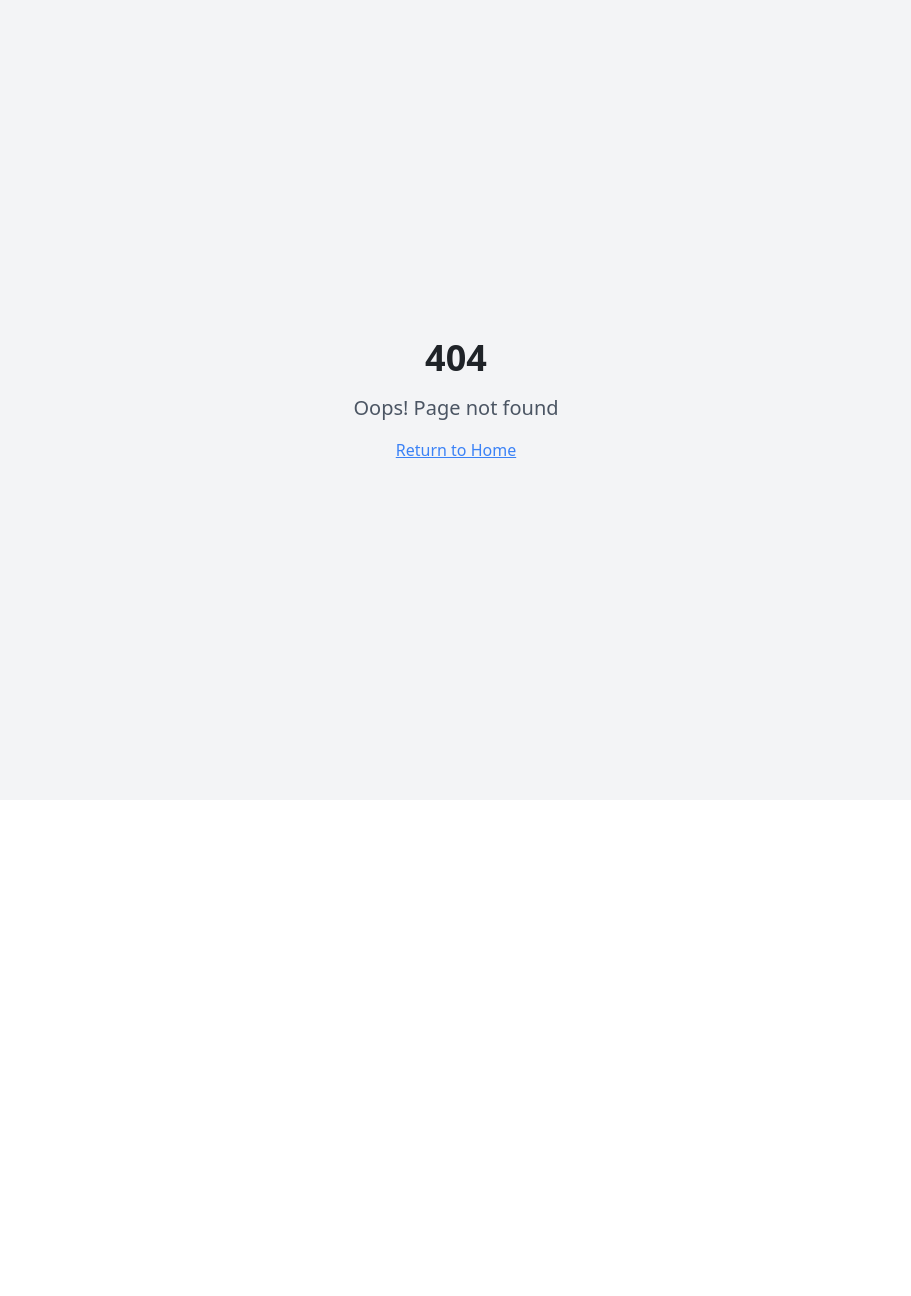
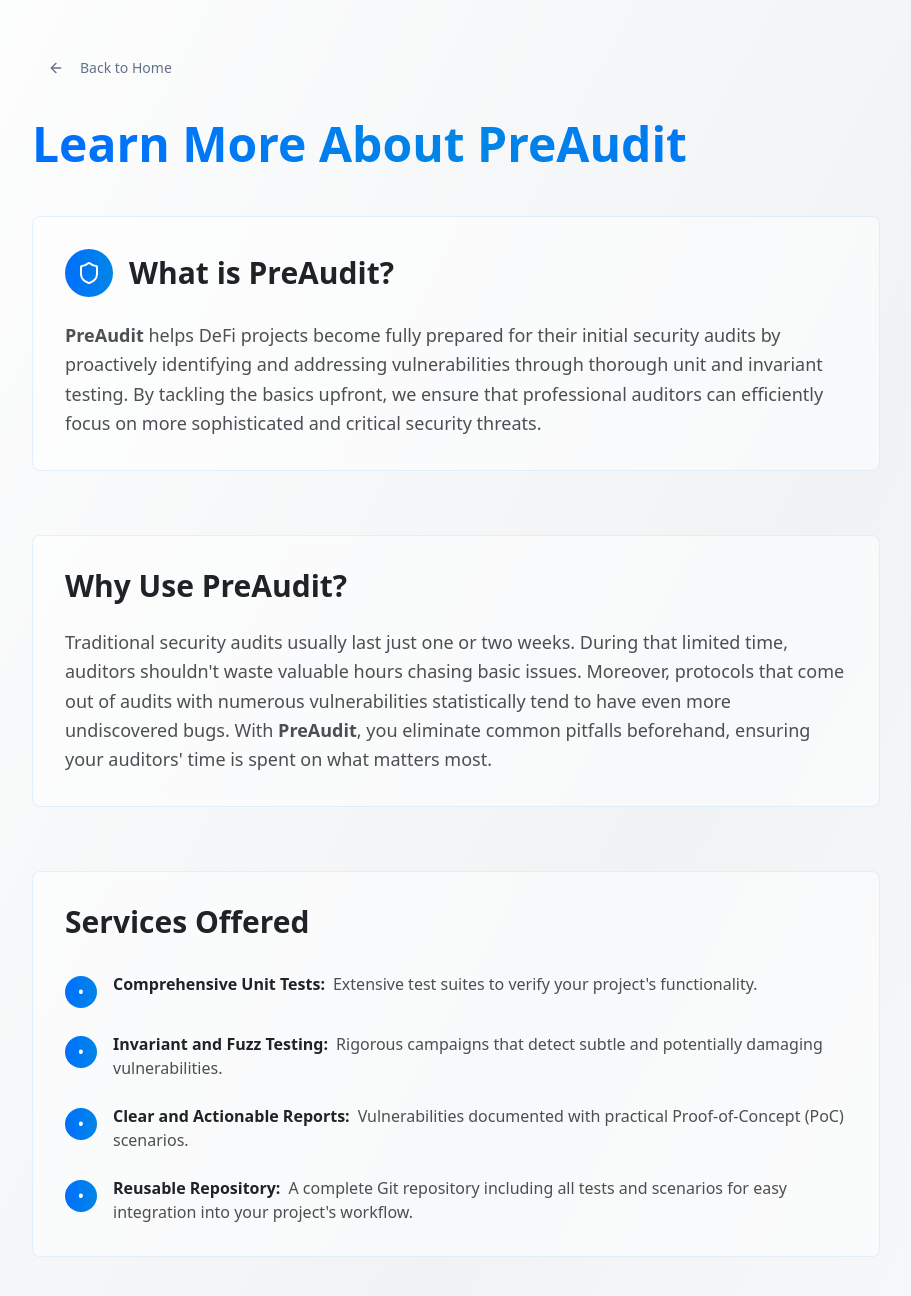
Before and after one commit to PreAudit/audit-ready-prep, a React (Vite) app: page /learn-more in a window 1280 px wide. Before the commit this address had no page. Shown: the top 1296 px of the page, without its empty margins (184-1095 px from the left). Before the commit the page ends 800 px from the top, so only its background shows below. Built offline with nearby package versions, Linux system fonts and the light colour scheme.

Commit message:
Add "Learn More" page
Create a new page for the "Learn More" link, populating it with detailed information about PreAudit, its services, benefits, and target audience.

```diff
--- a/src/App.tsx
+++ b/src/App.tsx
@@ -4,6 +4,7 @@ import { TooltipProvider } from "@/components/ui/tooltip";
 import { QueryClient, QueryClientProvider } from "@tanstack/react-query";
 import { BrowserRouter, Routes, Route } from "react-router-dom";
 import Index from "./pages/Index";
+import LearnMore from "./pages/LearnMore";
 import NotFound from "./pages/NotFound";
 
 const queryClient = new QueryClient();
@@ -16,6 +17,7 @@ const App = () => (
       <BrowserRouter>
         <Routes>
           <Route path="/" element={<Index />} />
+          <Route path="/learn-more" element={<LearnMore />} />
           {/* ADD ALL CUSTOM ROUTES ABOVE THE CATCH-ALL "*" ROUTE */}
           <Route path="*" element={<NotFound />} />
         </Routes>
--- a/src/pages/Index.tsx
+++ b/src/pages/Index.tsx
@@ -1,7 +1,10 @@
 import { Button } from "@/components/ui/button";
 import { ExternalLink, Shield, Zap, DollarSign } from "lucide-react";
+import { useNavigate } from "react-router-dom";
 
 const Index = () => {
+  const navigate = useNavigate();
+
   return (
     <div className="min-h-screen bg-gradient-to-br from-background via-security-muted to-background">
       {/* Hero Section */}
@@ -28,11 +31,10 @@ const Index = () => {
             variant="primary"
             size="lg"
             className="group"
-            onClick={() => window.open('#', '_blank')}
+            onClick={() => navigate("/learn-more")}
           >
             <Zap className="w-5 h-5 mr-2 group-hover:animate-pulse" />
             Learn more
-            <ExternalLink className="w-4 h-4 ml-2" />
           </Button>
 
           <Button
--- /dev/null
+++ b/src/pages/LearnMore.tsx
@@ -0,0 +1,171 @@
+import { Button } from "@/components/ui/button";
+import { ArrowLeft, Shield, Clock, Users, TrendingUp } from "lucide-react";
+import { useNavigate } from "react-router-dom";
+
+const LearnMore = () => {
+  const navigate = useNavigate();
+
+  return (
+    <div className="min-h-screen bg-gradient-to-br from-background via-security-muted to-background">
+      <div className="container mx-auto px-6 py-12 max-w-4xl">
+        {/* Header */}
+        <div className="mb-12">
+          <Button
+            variant="ghost"
+            onClick={() => navigate("/")}
+            className="mb-8 text-muted-foreground hover:text-foreground"
+          >
+            <ArrowLeft className="w-4 h-4 mr-2" />
+            Back to Home
+          </Button>
+
+          <h1 className="text-4xl md:text-5xl font-bold mb-6 bg-gradient-to-r from-primary via-security to-primary bg-clip-text text-transparent">
+            Learn More About PreAudit
+          </h1>
+        </div>
+
+        {/* Content Sections */}
+        <div className="space-y-16">
+          {/* What is PreAudit */}
+          <section className="p-8 rounded-lg bg-card/50 border border-security/10 backdrop-blur-sm">
+            <div className="flex items-center mb-6">
+              <div className="w-12 h-12 mr-4 rounded-full bg-gradient-to-r from-primary to-security flex items-center justify-center">
+                <Shield className="w-6 h-6 text-white" />
+              </div>
+              <h2 className="text-2xl md:text-3xl font-bold text-foreground">What is PreAudit?</h2>
+            </div>
+            <p className="text-lg text-foreground/80 leading-relaxed">
+              <strong>PreAudit</strong> helps DeFi projects become fully prepared for their initial security audits by proactively identifying and addressing vulnerabilities through thorough unit and invariant testing. By tackling the basics upfront, we ensure that professional auditors can efficiently focus on more sophisticated and critical security threats.
+            </p>
+          </section>
+
+          {/* Why Use PreAudit */}
+          <section className="p-8 rounded-lg bg-card/50 border border-security/10 backdrop-blur-sm">
+            <h2 className="text-2xl md:text-3xl font-bold text-foreground mb-6">Why Use PreAudit?</h2>
+            <p className="text-lg text-foreground/80 leading-relaxed">
+              Traditional security audits usually last just one or two weeks. During that limited time, auditors shouldn't waste valuable hours chasing basic issues. Moreover, protocols that come out of audits with numerous vulnerabilities statistically tend to have even more undiscovered bugs. With <strong>PreAudit</strong>, you eliminate common pitfalls beforehand, ensuring your auditors' time is spent on what matters most.
+            </p>
+          </section>
+
+          {/* Services Offered */}
+          <section className="p-8 rounded-lg bg-card/50 border border-security/10 backdrop-blur-sm">
+            <h2 className="text-2xl md:text-3xl font-bold text-foreground mb-8">Services Offered</h2>
+            <ul className="space-y-6">
+              <li className="flex items-start">
+                <div className="w-8 h-8 mr-4 mt-1 rounded-full bg-gradient-to-r from-primary to-security flex items-center justify-center flex-shrink-0">
+                  <span className="text-white text-sm font-bold">•</span>
+                </div>
+                <div>
+                  <strong className="text-foreground">Comprehensive Unit Tests:</strong>
+                  <span className="text-foreground/80 ml-2">Extensive test suites to verify your project's functionality.</span>
+                </div>
+              </li>
+              <li className="flex items-start">
+                <div className="w-8 h-8 mr-4 mt-1 rounded-full bg-gradient-to-r from-primary to-security flex items-center justify-center flex-shrink-0">
+                  <span className="text-white text-sm font-bold">•</span>
+                </div>
+                <div>
+                  <strong className="text-foreground">Invariant and Fuzz Testing:</strong>
+                  <span className="text-foreground/80 ml-2">Rigorous campaigns that detect subtle and potentially damaging vulnerabilities.</span>
+                </div>
+              </li>
+              <li className="flex items-start">
+                <div className="w-8 h-8 mr-4 mt-1 rounded-full bg-gradient-to-r from-primary to-security flex items-center justify-center flex-shrink-0">
+                  <span className="text-white text-sm font-bold">•</span>
+                </div>
+                <div>
+                  <strong className="text-foreground">Clear and Actionable Reports:</strong>
+                  <span className="text-foreground/80 ml-2">Vulnerabilities documented with practical Proof-of-Concept (PoC) scenarios.</span>
+                </div>
+              </li>
+              <li className="flex items-start">
+                <div className="w-8 h-8 mr-4 mt-1 rounded-full bg-gradient-to-r from-primary to-security flex items-center justify-center flex-shrink-0">
+                  <span className="text-white text-sm font-bold">•</span>
+                </div>
+                <div>
+                  <strong className="text-foreground">Reusable Repository:</strong>
+                  <span className="text-foreground/80 ml-2">A complete Git repository including all tests and scenarios for easy integration into your project's workflow.</span>
+                </div>
+              </li>
+            </ul>
+          </section>
+
+          {/* Duration & Who Should Use */}
+          <div className="grid md:grid-cols-2 gap-8">
+            <section className="p-8 rounded-lg bg-card/50 border border-security/10 backdrop-blur-sm">
+              <div className="flex items-center mb-6">
+                <div className="w-12 h-12 mr-4 rounded-full bg-gradient-to-r from-primary to-security flex items-center justify-center">
+                  <Clock className="w-6 h-6 text-white" />
+                </div>
+                <h2 className="text-xl md:text-2xl font-bold text-foreground">Typical Duration</h2>
+              </div>
+              <p className="text-lg text-foreground/80 leading-relaxed">
+                Our pre-audit engagements typically range from 1 week to 2 months, tailored to your project's complexity and specific requirements.
+              </p>
+            </section>
+
+            <section className="p-8 rounded-lg bg-card/50 border border-security/10 backdrop-blur-sm">
+              <div className="flex items-center mb-6">
+                <div className="w-12 h-12 mr-4 rounded-full bg-gradient-to-r from-primary to-security flex items-center justify-center">
+                  <Users className="w-6 h-6 text-white" />
+                </div>
+                <h2 className="text-xl md:text-2xl font-bold text-foreground">Who Should Use PreAudit?</h2>
+              </div>
+              <p className="text-lg text-foreground/80 leading-relaxed">
+                We primarily assist early-stage DeFi projects and teams preparing for their first security audit, delivering high-quality, affordable, and effective security preparation.
+              </p>
+            </section>
+          </div>
+
+          {/* Benefits */}
+          <section className="p-8 rounded-lg bg-card/50 border border-security/10 backdrop-blur-sm">
+            <div className="flex items-center mb-8">
+              <div className="w-12 h-12 mr-4 rounded-full bg-gradient-to-r from-primary to-security flex items-center justify-center">
+                <TrendingUp className="w-6 h-6 text-white" />
+              </div>
+              <h2 className="text-2xl md:text-3xl font-bold text-foreground">Benefits</h2>
+            </div>
+            <div className="grid md:grid-cols-3 gap-8">
+              <div className="text-center">
+                <h3 className="font-semibold text-foreground mb-4">Save Time</h3>
+                <p className="text-sm text-muted-foreground">Typically reduce auditing time by 30% to 50%.</p>
+              </div>
+              <div className="text-center">
+                <h3 className="font-semibold text-foreground mb-4">Better Security</h3>
+                <p className="text-sm text-muted-foreground">Significantly enhance your project's security coverage.</p>
+              </div>
+              <div className="text-center">
+                <h3 className="font-semibold text-foreground mb-4">Deeper Audits</h3>
+                <p className="text-sm text-muted-foreground">Enable auditors to deliver more insightful and detailed results.</p>
+              </div>
+            </div>
+          </section>
+
+          {/* Get Started */}
+          <section className="text-center p-12 rounded-lg bg-gradient-to-r from-primary/10 via-security/10 to-primary/10 border border-security/20">
+            <h2 className="text-3xl md:text-4xl font-bold text-foreground mb-6">Get Started</h2>
+            <p className="text-xl text-foreground/80 mb-8 max-w-2xl mx-auto">
+              Reach out today and let <strong>PreAudit</strong> ensure your blockchain project is fully prepared and ready for its audit.
+            </p>
+            <Button
+              variant="primary"
+              size="lg"
+              className="group"
+              onClick={() => window.open('#', '_blank')}
+            >
+              <Shield className="w-5 h-5 mr-2 group-hover:animate-pulse" />
+              Contact Us
+            </Button>
+          </section>
+        </div>
+
+        {/* Footer */}
+        <div className="text-center mt-16 pt-8 border-t border-security/10">
+          <p className="text-muted-foreground">© PreAudit</p>
+        </div>
+      </div>
+    </div>
+  );
+};
+
+export default LearnMore;
```
